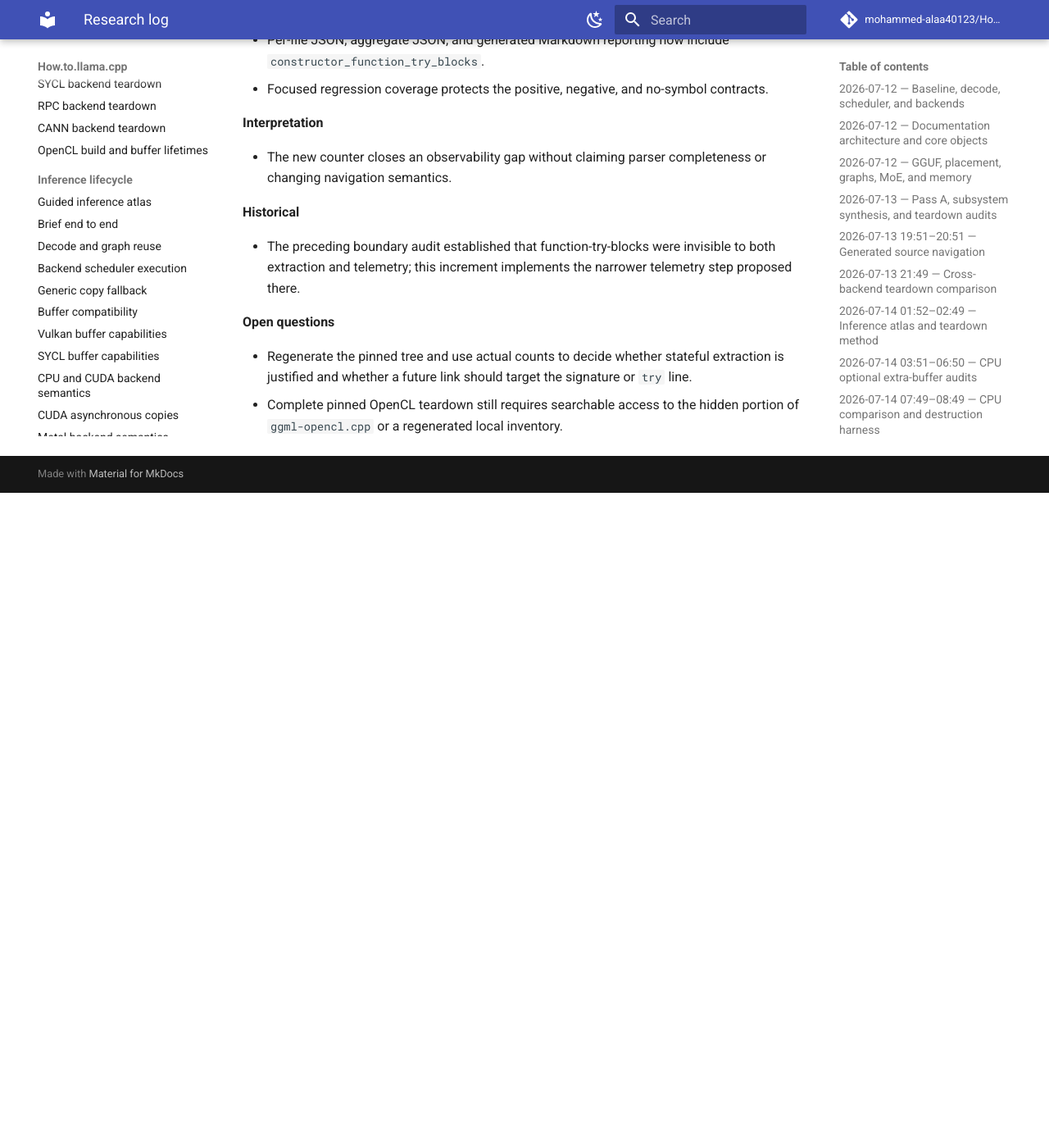
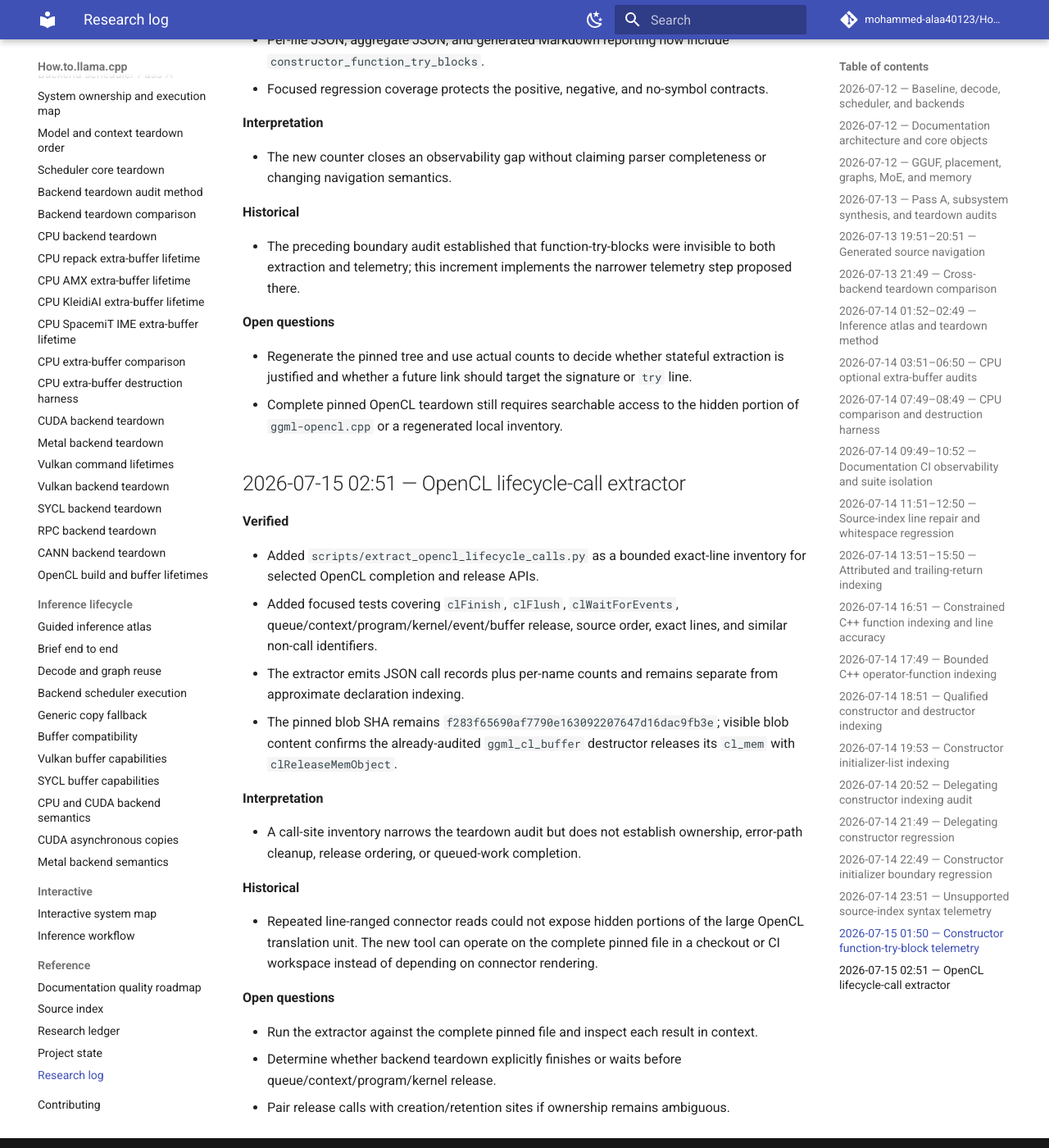
Before and after one commit to mohammed-alaa40123/How.to.llama.cpp, an MkDocs documentation site: the page built from docs/reference/research-log.md, in a window 1280 px wide and 1400 px high, scrolled down 12060 px. Shown: the whole window at 82% size. Built offline with MkDocs 1.6.1 and Material for MkDocs 9.7.7, drawn with Linux system fonts in a browser that asks for light colours; comment, search, counter and statistics services are not loaded; before the commit the page ends 12661 px from its top, so only the background shows below that.

Commit message:
docs: log OpenCL lifecycle extractor increment

```diff
--- a/docs/reference/research-log.md
+++ b/docs/reference/research-log.md
@@ -359,3 +359,26 @@ This is the concise chronological ledger. Detailed notes live under `logs/resear
 
 - Regenerate the pinned tree and use actual counts to decide whether stateful extraction is justified and whether a future link should target the signature or `try` line.
 - Complete pinned OpenCL teardown still requires searchable access to the hidden portion of `ggml-opencl.cpp` or a regenerated local inventory.
+
+## 2026-07-15 02:51 — OpenCL lifecycle-call extractor
+
+**Verified**
+
+- Added `scripts/extract_opencl_lifecycle_calls.py` as a bounded exact-line inventory for selected OpenCL completion and release APIs.
+- Added focused tests covering `clFinish`, `clFlush`, `clWaitForEvents`, queue/context/program/kernel/event/buffer release, source order, exact lines, and similar non-call identifiers.
+- The extractor emits JSON call records plus per-name counts and remains separate from approximate declaration indexing.
+- The pinned blob SHA remains `f283f65690af7790e163092207647d16dac9fb3e`; visible blob content confirms the already-audited `ggml_cl_buffer` destructor releases its `cl_mem` with `clReleaseMemObject`.
+
+**Interpretation**
+
+- A call-site inventory narrows the teardown audit but does not establish ownership, error-path cleanup, release ordering, or queued-work completion.
+
+**Historical**
+
+- Repeated line-ranged connector reads could not expose hidden portions of the large OpenCL translation unit. The new tool can operate on the complete pinned file in a checkout or CI workspace instead of depending on connector rendering.
+
+**Open questions**
+
+- Run the extractor against the complete pinned file and inspect each result in context.
+- Determine whether backend teardown explicitly finishes or waits before queue/context/program/kernel release.
+- Pair release calls with creation/retention sites if ownership remains ambiguous.
```
